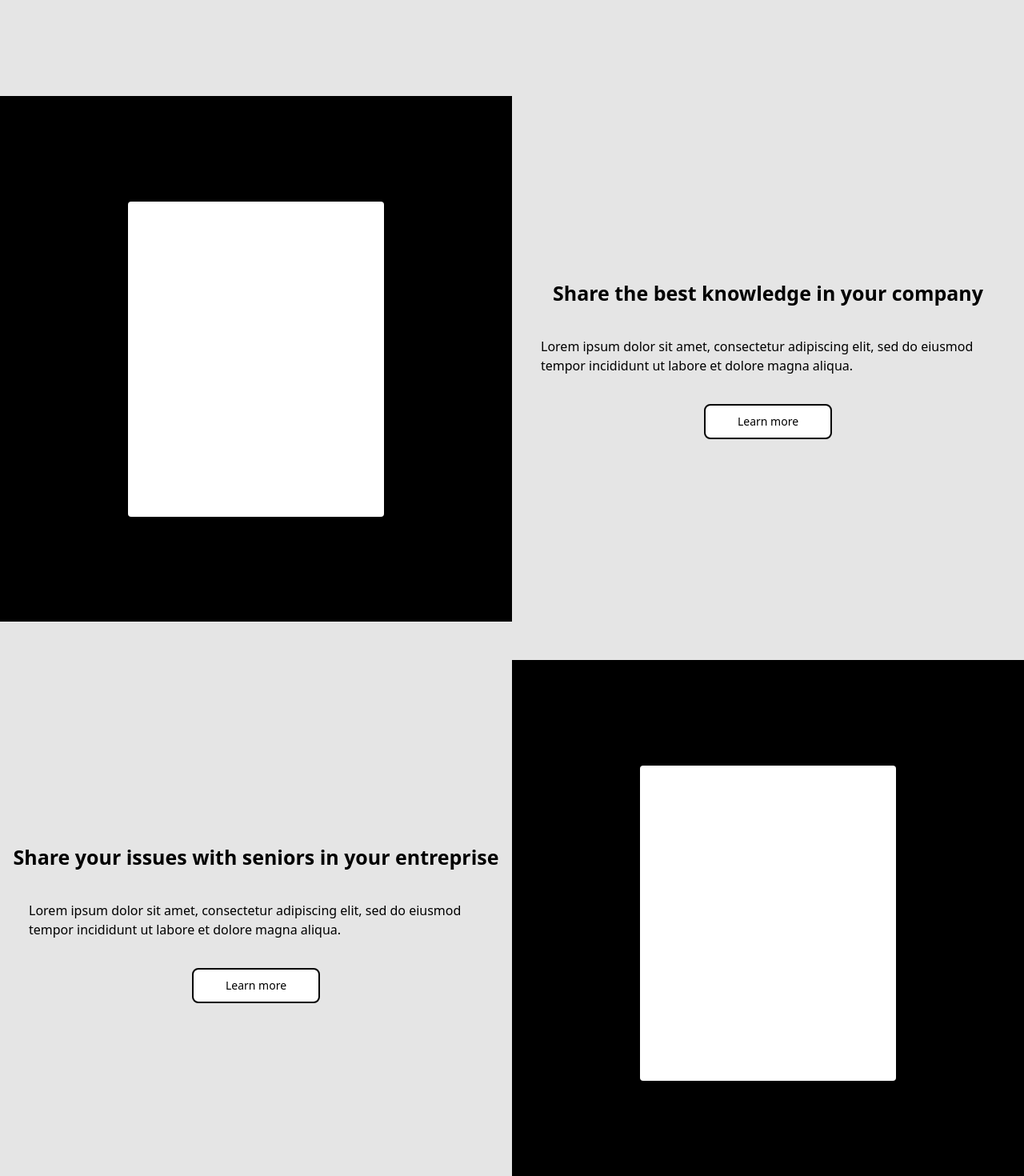
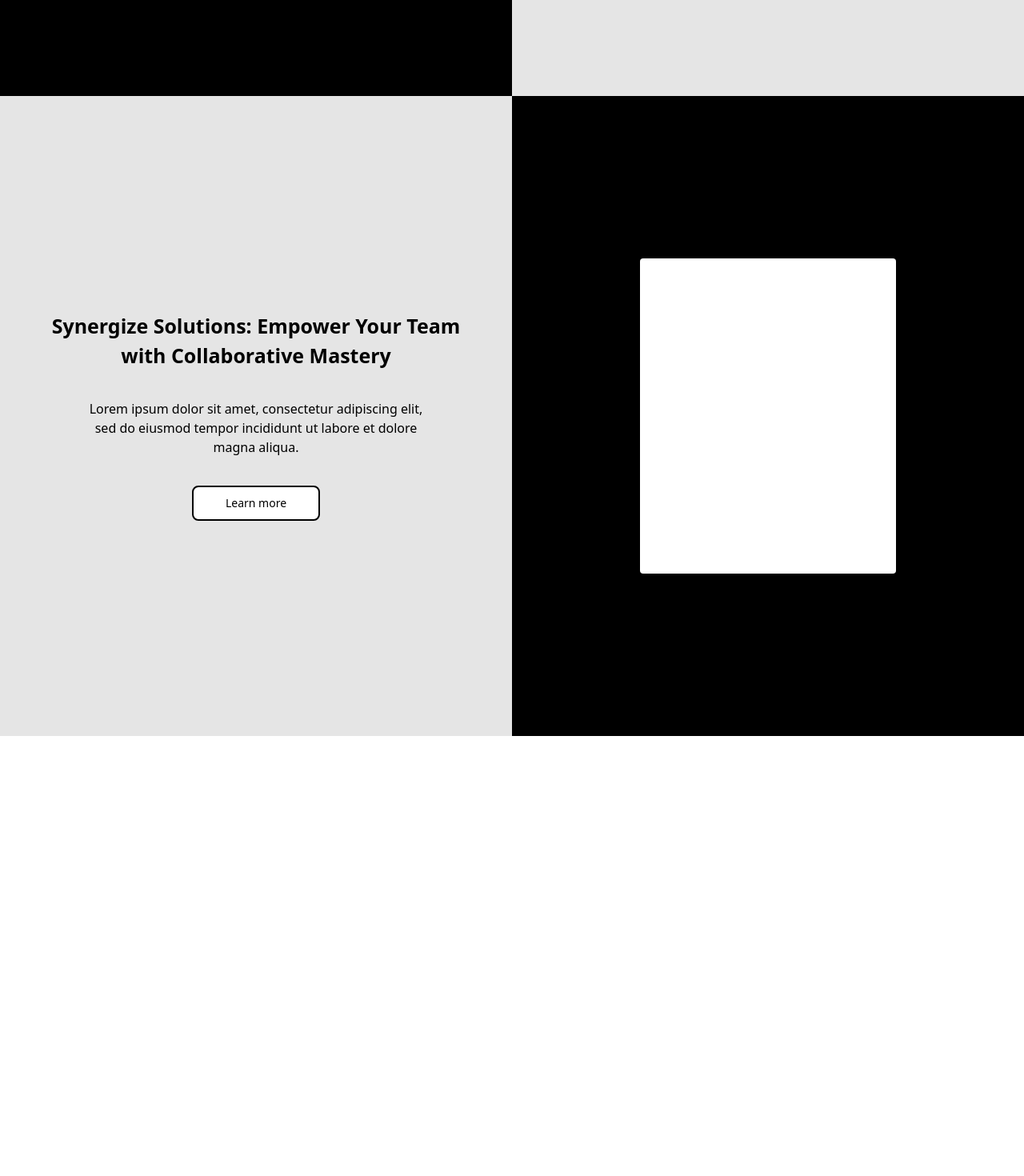
Before and after one commit to 4nskarts/hackathon-infinity, a React (Vite) app in the folder client/: page / in a window 1280 px wide. Shown: the part 680-2150 px from the top of the page at 80% size. After the commit the page ends 1600 px from the top, so only its background shows below. Built offline with nearby package versions, Linux system fonts and the light colour scheme.

Commit message:
refactored features component and added responsiveness

```diff
--- /dev/null
+++ b/client/src/components/ThirdButton.jsx
@@ -0,0 +1,8 @@
+function Button({ text }) {
+  return (
+    <button className="py-2.5 px-10 rounded-lg text-sm bg-white text-black border-solid border-2 border-black">
+      {text}
+    </button>
+  );
+}
+export default Button;
--- a/client/src/pages/LandingPage/index.jsx
+++ b/client/src/pages/LandingPage/index.jsx
@@ -11,17 +11,17 @@ import Footer from "./sections/Footer";
 
 function LandingPage() {
     return (
-        <main className="flex flex-col bg-white-white-grey">
-            <Navbar />
-            <Hero />
-            <SocialProof />
-            <Features />
-            <Testimonial />
-            <About />
-            <Statistics />
-            <CallToAction />
-            <Footer />
-        </main>
+      <main className="flex flex-col bg-white-white-grey">
+        <Navbar />
+        {/* <Hero /> */}
+        {/* <SocialProof /> */}
+        <Features />
+        {/* <Testimonial /> */}
+        {/* <About /> */}
+        {/* <Statistics /> */}
+        {/* <CallToAction /> */}
+        {/* <Footer /> */}
+      </main>
     );
 }
 
--- a/client/src/pages/LandingPage/sections/Features.jsx
+++ b/client/src/pages/LandingPage/sections/Features.jsx
@@ -1,55 +1,46 @@
 import React from "react";
-import SecondaryButton from "../../../components/SecondaryButton";
+import ThirdButton from "../../../components/ThirdButton";
+
+function FeatureSection({ title, description, buttonText, reversed = false }) {
+  const flexClass = reversed ? "md:flex-row-reverse" : "md:flex-row";
+
+  return (
+    <section
+      className={`w-full flex justify-between items-center  ${flexClass}`}
+    >
+      {/* Left Section */}
+      <div className="w-0 md:w-1/2 h-screen bg-black flex justify-center items-center">
+        <div className="hidden md:block w-[320px] h-[394px] rounded bg-white text-transparent">
+          qsmkjdqsjdk
+        </div>
+      </div>
+
+      {/* Right Section */}
+      <div className="flex max-w-lg m-auto flex-col items-center justify-start">
+        <div className="text-center font-semibold text-h4 ">{title}</div>
+        <div className="p-9 text-center">{description}</div>
+        <ThirdButton text={buttonText} />
+      </div>
+    </section>
+  );
+}
 
 function Features() {
-    return (
-      <>
-
-    <section className="w-full flex justify-between items-center mb-12">
-      {/* Left Section */}
-
-        <div className="w-1/2 h-[657px] bg-black flex justify-center items-center">
-          <div className="w-[320px] h-[394px] rounded bg-white text-transparent">
-            qsmkjdqsjdk
-          </div>
-        </div>
-
-
-      {/* Right Section */}
-      <div className="w-1/2 flex flex-col items-center justify-center">
-        <div className="text-center font-semibold text-h4 ">
-          Share the best knowledge in your company
-        </div>
-        <div className="p-9 text-left">
-          Lorem ipsum dolor sit amet, consectetur adipiscing elit, sed do eiusmod
-          tempor incididunt ut labore et dolore magna aliqua.
-        </div>
-        <SecondaryButton text={'Learn more'} />
-      </div>
-    </section>
-    <section className="w-full flex justify-between items-center">
-      {/* Left Section */}
-
-      <div className="w-1/2 flex flex-col items-center justify-center">
-        <div className="text-center font-semibold text-h4 ">
-        Share your issues with seniors in your entreprise
-        </div>
-        <div className="p-9 text-left">
-          Lorem ipsum dolor sit amet, consectetur adipiscing elit, sed do eiusmod
-          tempor incididunt ut labore et dolore magna aliqua.
-        </div>
-        <SecondaryButton text={'Learn more'} />
-      </div>
-        <div className="w-1/2 h-[657px] bg-black flex justify-center items-center">
-          <div className="w-[320px] h-[394px] rounded bg-white text-transparent">
-            qsmkjdqsjdk
-          </div>
-        </div>
-
-
-      {/* Right Section */}
-    </section>
-      </>
+  return (
+    <>
+      <FeatureSection
+        title="Synergize Solutions: Empower Your Team with Collaborative Mastery"
+        description="Lorem ipsum dolor sit amet, consectetur adipiscing elit, sed do eiusmod tempor incididunt ut labore et dolore magna aliqua."
+        buttonText="Learn more"
+        reversed={false}
+      />
+      <FeatureSection
+        title="Synergize Solutions: Empower Your Team with Collaborative Mastery"
+        description="Lorem ipsum dolor sit amet, consectetur adipiscing elit, sed do eiusmod tempor incididunt ut labore et dolore magna aliqua."
+        buttonText="Learn more"
+        reversed={true}
+      />
+    </>
   );
 }
 
```
